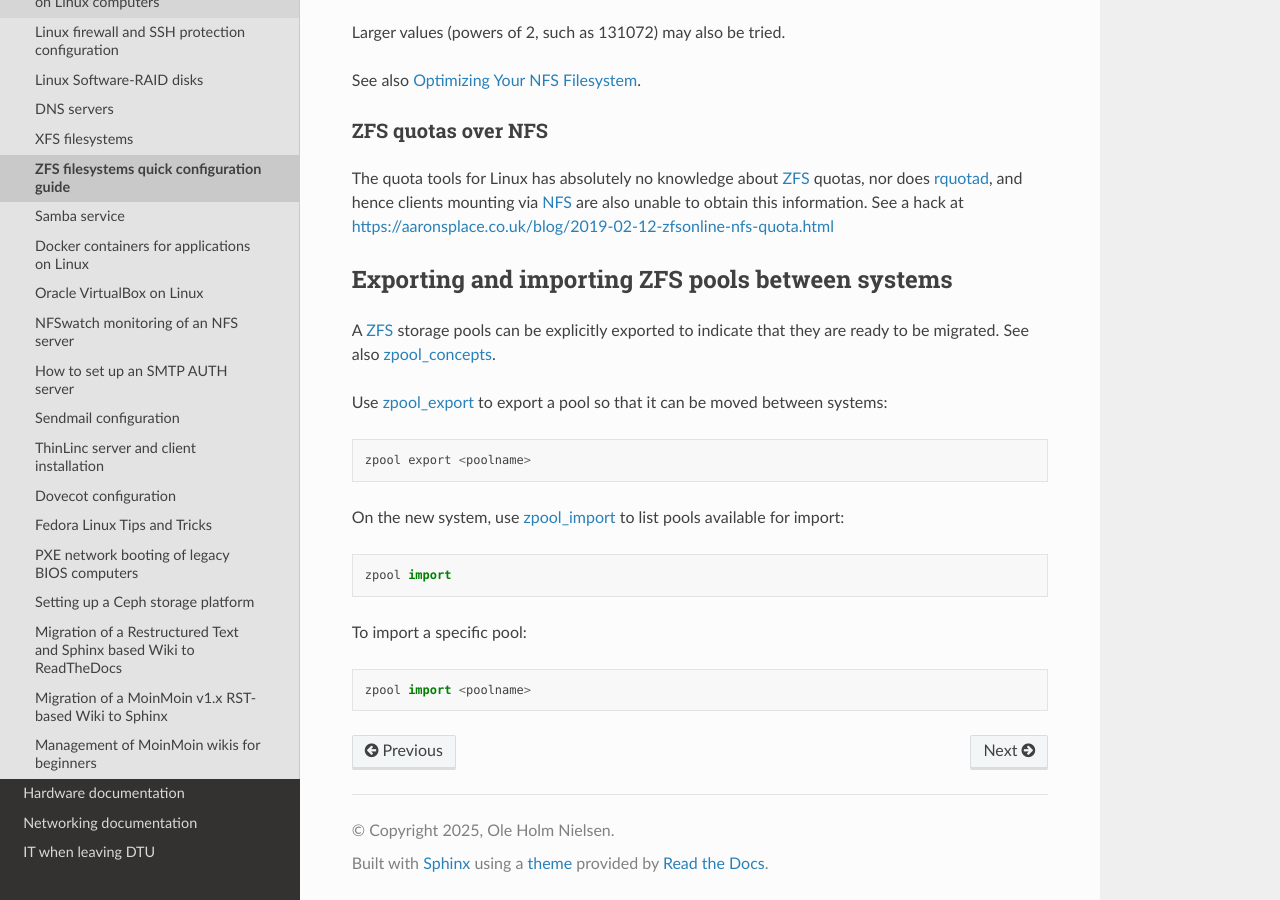
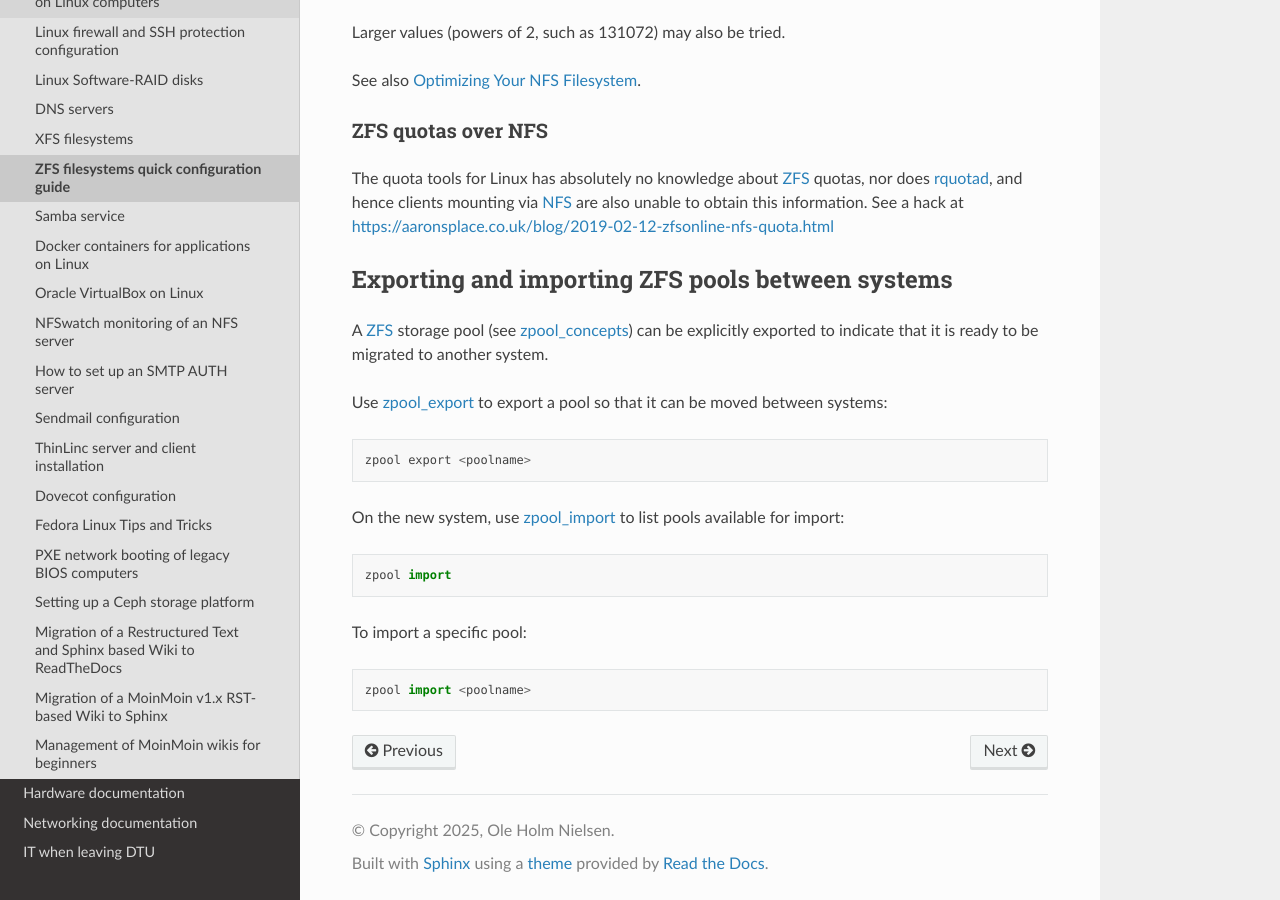
Before and after one commit to OleHolmNielsen/ITwiki, a Sphinx documentation site: the page built from docs/ZFS_filesystems.rst, in a window 1280 px wide and 900 px high, scrolled down 18178 px. Built offline with Sphinx 7.4.7 and the Read the Docs theme 3.1.0, drawn with Linux system fonts in a browser that asks for light colours.

Commit message:
Minor edit

```diff
--- a/docs/ZFS_filesystems.rst
+++ b/docs/ZFS_filesystems.rst
@@ -839,8 +839,7 @@ See a hack at https://aaronsplace.co.uk/blog/2019-02-12-zfsonline-nfs-quota.html
 Exporting and importing ZFS pools between systems
 =====================================================
 
-A ZFS_ storage pools can be explicitly exported to indicate that they are ready to be migrated.
-See also zpool_concepts_.
+A ZFS_ storage pool (see zpool_concepts_) can be explicitly exported to indicate that it is ready to be migrated to another system.
 
 Use zpool_export_ to export a pool so that it can be moved between systems::
 
```
